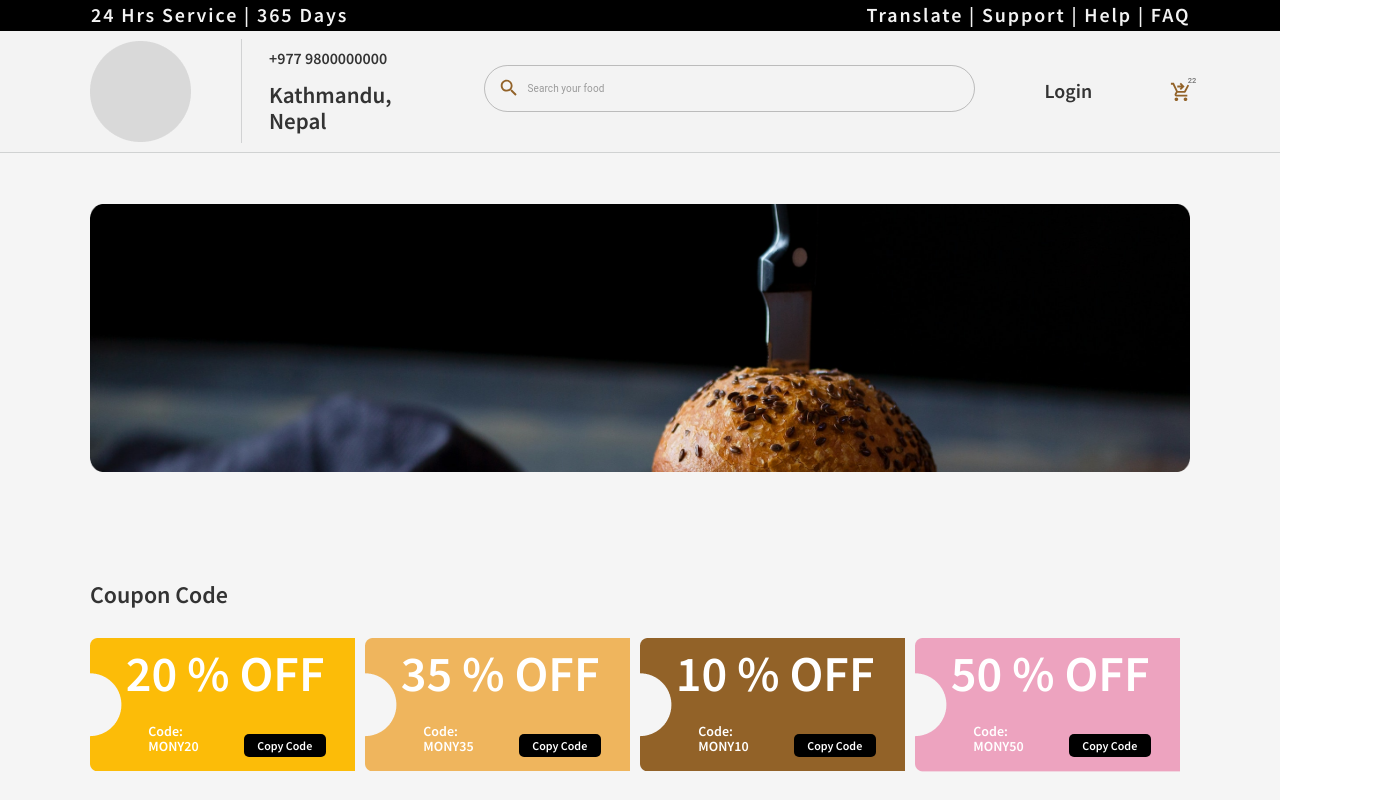
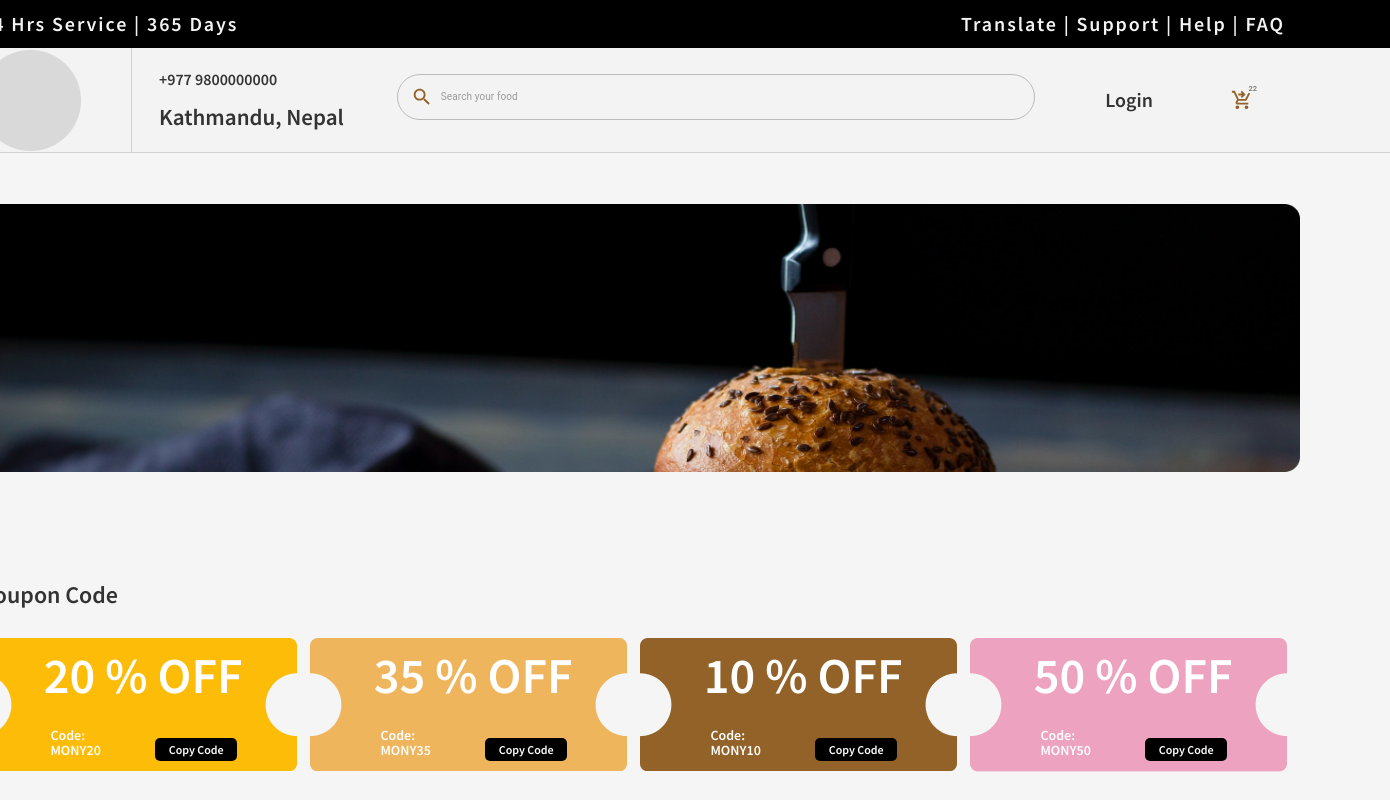
Before and after one commit to aayushdura/swivt-design-app, a React (Create React App) app: page / in a window 1280 px wide. Shown: the top 800 px of the page, 1390 px wide, since content can reach past the window. Built offline with nearby package versions, Linux system fonts and the light colour scheme.

Commit message:
Updated root div's styles

```diff
--- a/src/App.scss
+++ b/src/App.scss
@@ -1,5 +1,5 @@
 .App {
-  width: 100%;
+  max-width: 1500px;
   display: flex;
   margin: 0;
   flex-direction: column;
--- a/src/index.css
+++ b/src/index.css
@@ -10,3 +10,7 @@ code {
   font-family: source-code-pro, Menlo, Monaco, Consolas, 'Courier New',
     monospace;
 }
+#root{
+  display: flex;
+  justify-content: center;
+}
--- a/src/utils/staticData.ts
+++ b/src/utils/staticData.ts
@@ -88,7 +88,7 @@ export const drinkProducts = [
   },
   {
     image: imageOfItem3,
-    itemTitle: "Orange Guice Ice-Crushed",
+    itemTitle: "Iced Orange Juice",
     orgPrice: "620",
     discountedPrice: "500",
     currency: "Rs",
```
